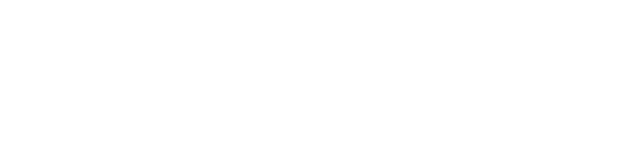
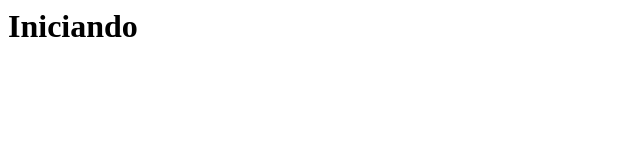
Before and after one commit to claudioeckert/appACS, a plain HTML site: page index.html in a window 1280 px wide. Shown: the whole page, without its empty margins (0-640 px from the left). Drawn offline with Linux system fonts and the light colour scheme.

Commit message:
Iniciando

```diff
--- a/index.html
+++ b/index.html
@@ -1 +1,8 @@
-<html></html>
+<html>
+    <head>
+        <title>AppACS</title>
+    </head>
+    <body>
+        <h1>Iniciando</h1>
+    </body>
+</html>
```
